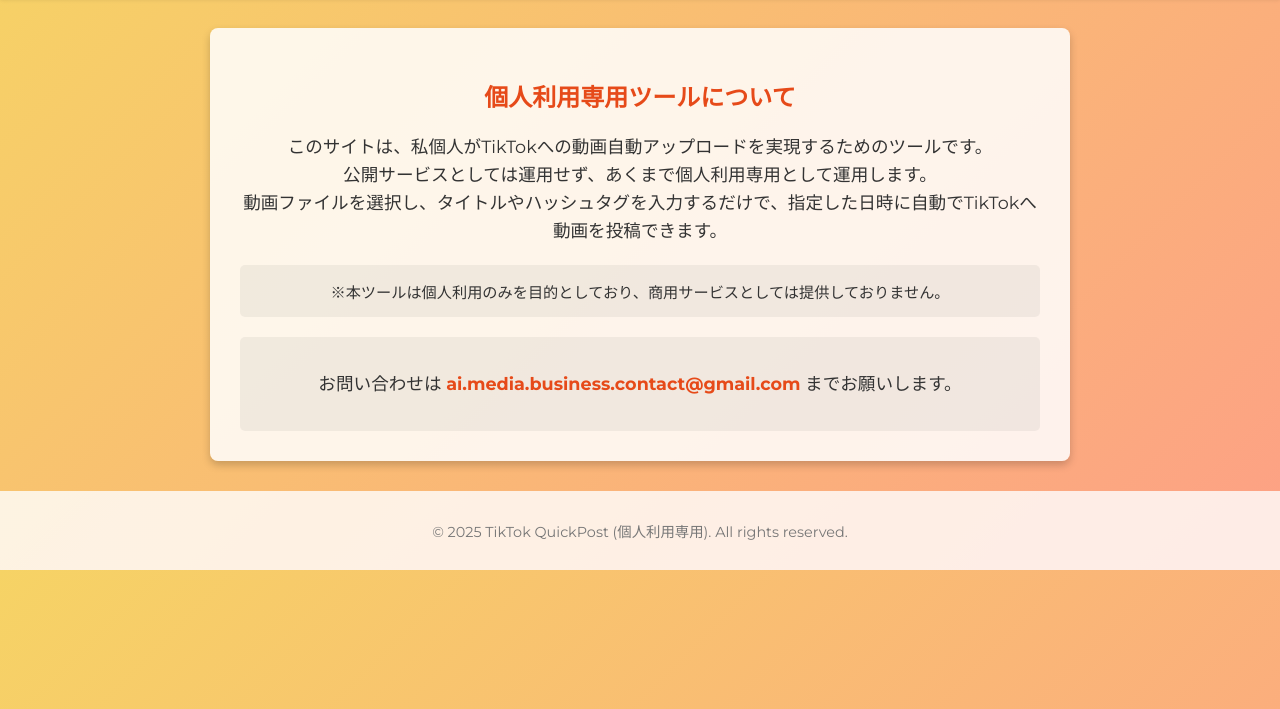
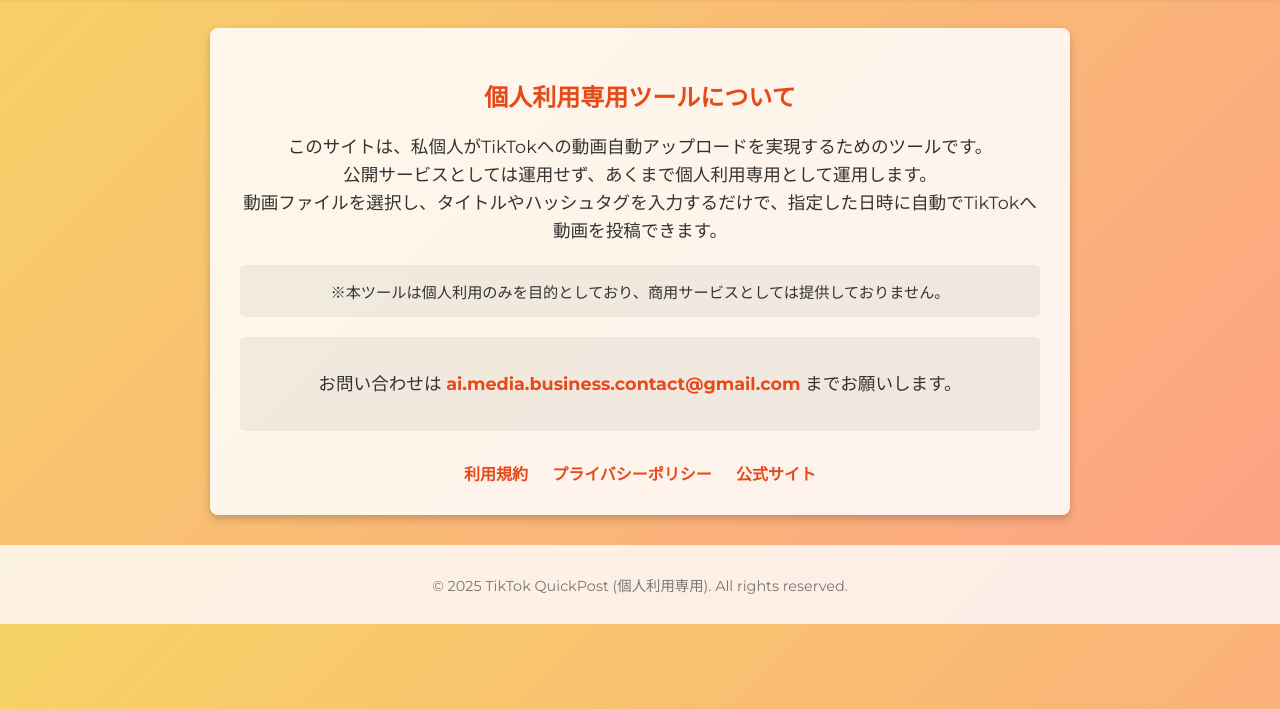
Before and after one commit to aipoliticalanalyst/pages.github.io, a plain HTML site: page index.html in a window 1280 px wide. Shown: the part 91-800 px from the top of the page. Drawn offline with Linux system fonts and the light colour scheme.

Commit message:
Update index.html

```diff
--- a/index.html
+++ b/index.html
@@ -26,6 +26,7 @@
       font-size: 2.5em;
       color: #ff5722;
     }
+    /* 個人利用専用なのでナビゲーションは非表示 */
     nav {
       display: none;
     }
@@ -63,6 +64,21 @@
       text-decoration: none;
       font-weight: bold;
     }
+    .info-links {
+      margin-top: 30px;
+      text-align: center;
+    }
+    .info-links a {
+      display: inline-block;
+      margin: 0 10px;
+      text-decoration: none;
+      color: #e64a19;
+      font-weight: bold;
+      transition: color 0.3s;
+    }
+    .info-links a:hover {
+      color: #d84315;
+    }
     footer {
       text-align: center;
       padding: 15px;
@@ -92,6 +108,11 @@
         お問い合わせは <a href="mailto:ai.media.business.contact@gmail.com">ai.media.business.contact@gmail.com</a> までお願いします。
       </p>
     </div>
+    <div class="info-links">
+      <a href="https://aipoliticalanalyst.github.io/pages.github.io/terms.html" target="_blank">利用規約</a>
+      <a href="https://www.termsfeed.com/live/958d198b-b34e-43ca-8195-af13c51357e7" target="_blank">プライバシーポリシー</a>
+      <a href="https://aipoliticalanalyst.github.io/pages.github.io/index.html" target="_blank">公式サイト</a>
+    </div>
   </main>
   <footer>
     <p>&copy; 2025 TikTok QuickPost (個人利用専用). All rights reserved.</p>
```
